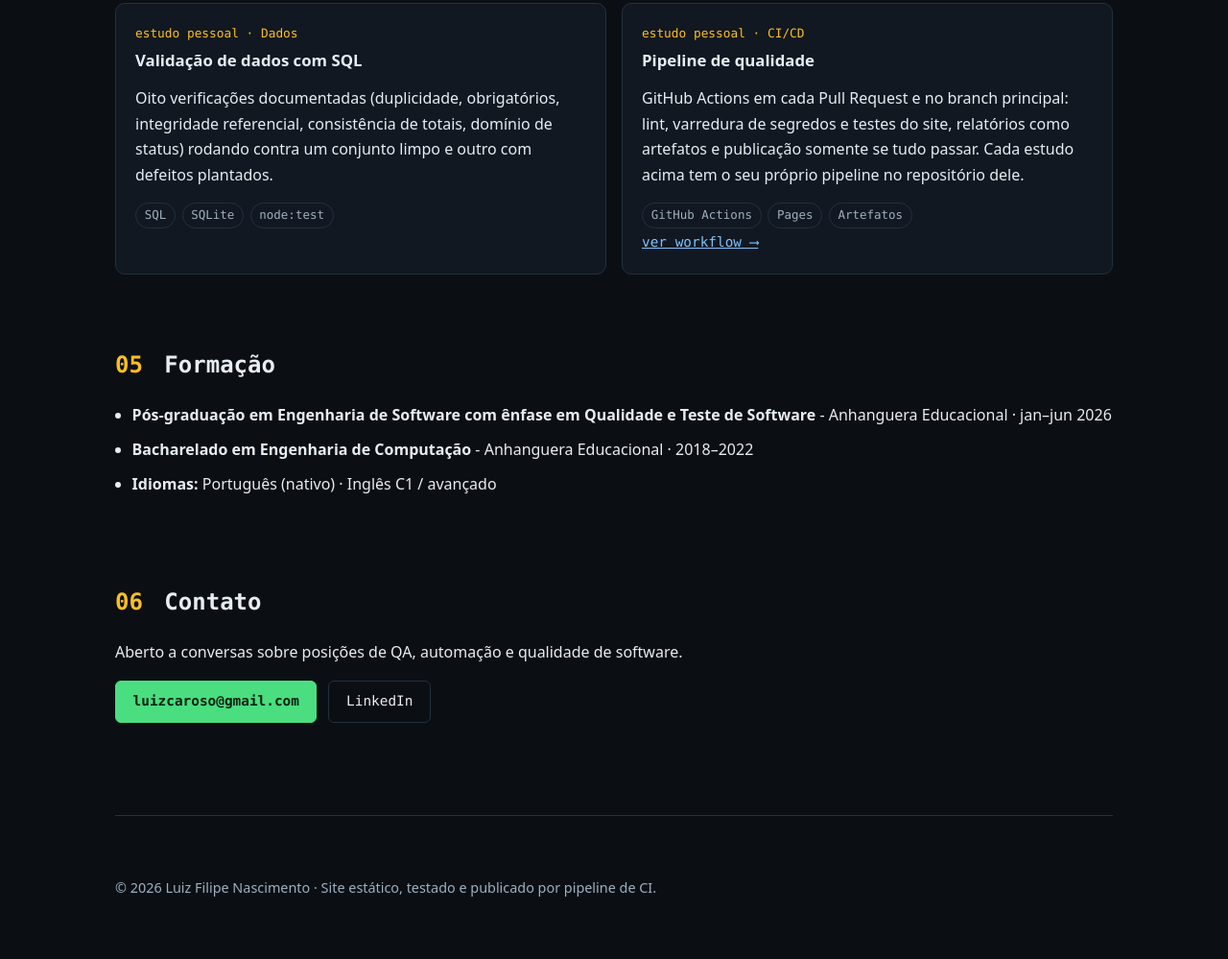
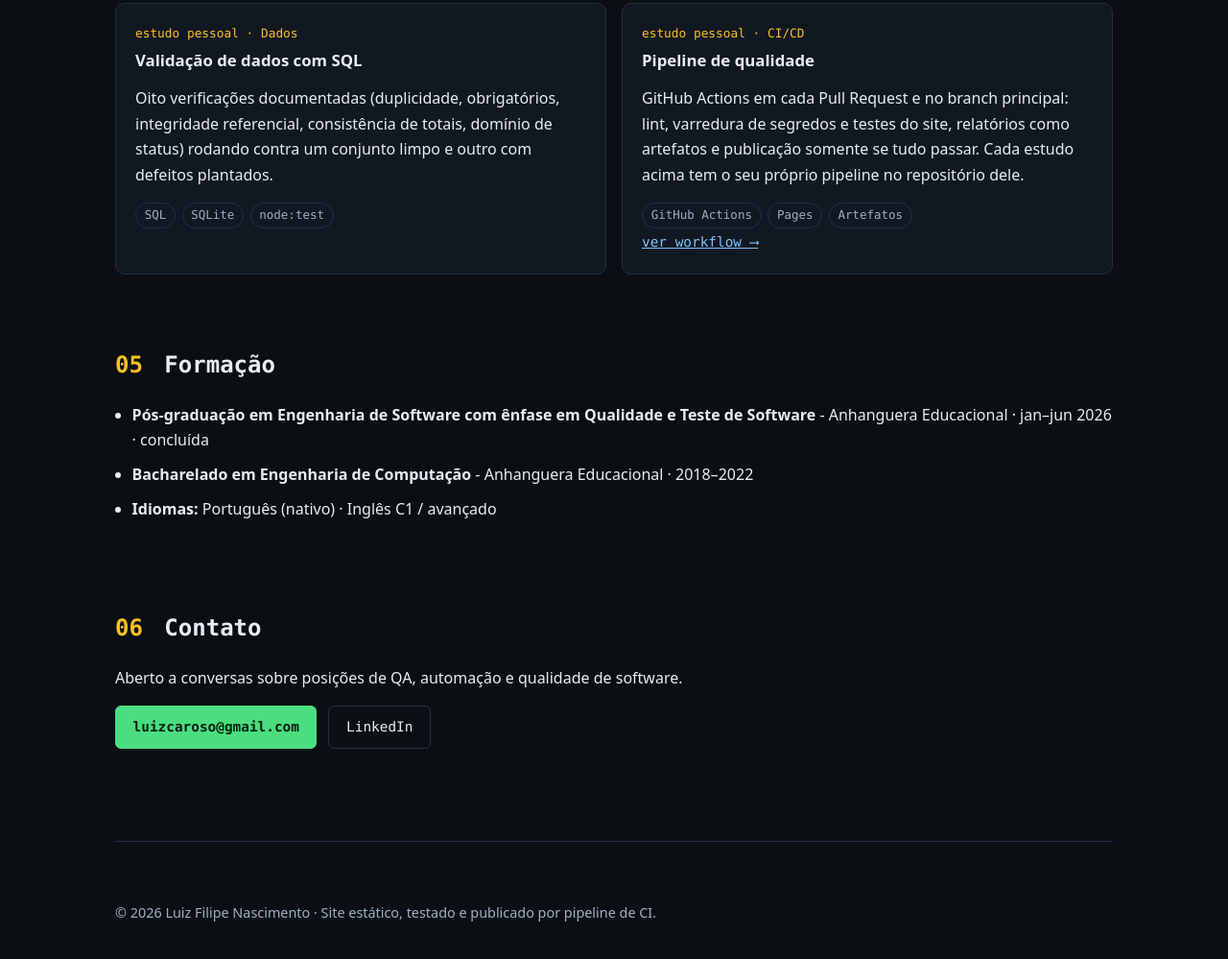
Before and after one commit to Lu1z-Filipe/luiz-filipe-portfolio, a website built with Vite: page site/index.html in a window 1280 px wide. Shown: the part 3155-4154 px from the top of the page at 96% size. Built offline with nearby package versions, Linux system fonts and the light colour scheme; no server answers.

Commit message:
docs(site): pos-graduacao marcada como concluida

```diff
--- a/site/index.html
+++ b/site/index.html
@@ -257,7 +257,7 @@
       <section id="formacao" class="wrap" aria-labelledby="h-form">
         <h2 id="h-form"><span class="num">05</span> Formação</h2>
         <ul class="plain">
-          <li><strong>Pós-graduação em Engenharia de Software com ênfase em Qualidade e Teste de Software</strong> - Anhanguera Educacional · jan–jun 2026</li>
+          <li><strong>Pós-graduação em Engenharia de Software com ênfase em Qualidade e Teste de Software</strong> - Anhanguera Educacional · jan–jun 2026 · concluída</li>
           <li><strong>Bacharelado em Engenharia de Computação</strong> - Anhanguera Educacional · 2018–2022</li>
           <li><strong>Idiomas:</strong> Português (nativo) · Inglês C1 / avançado</li>
         </ul>
```
